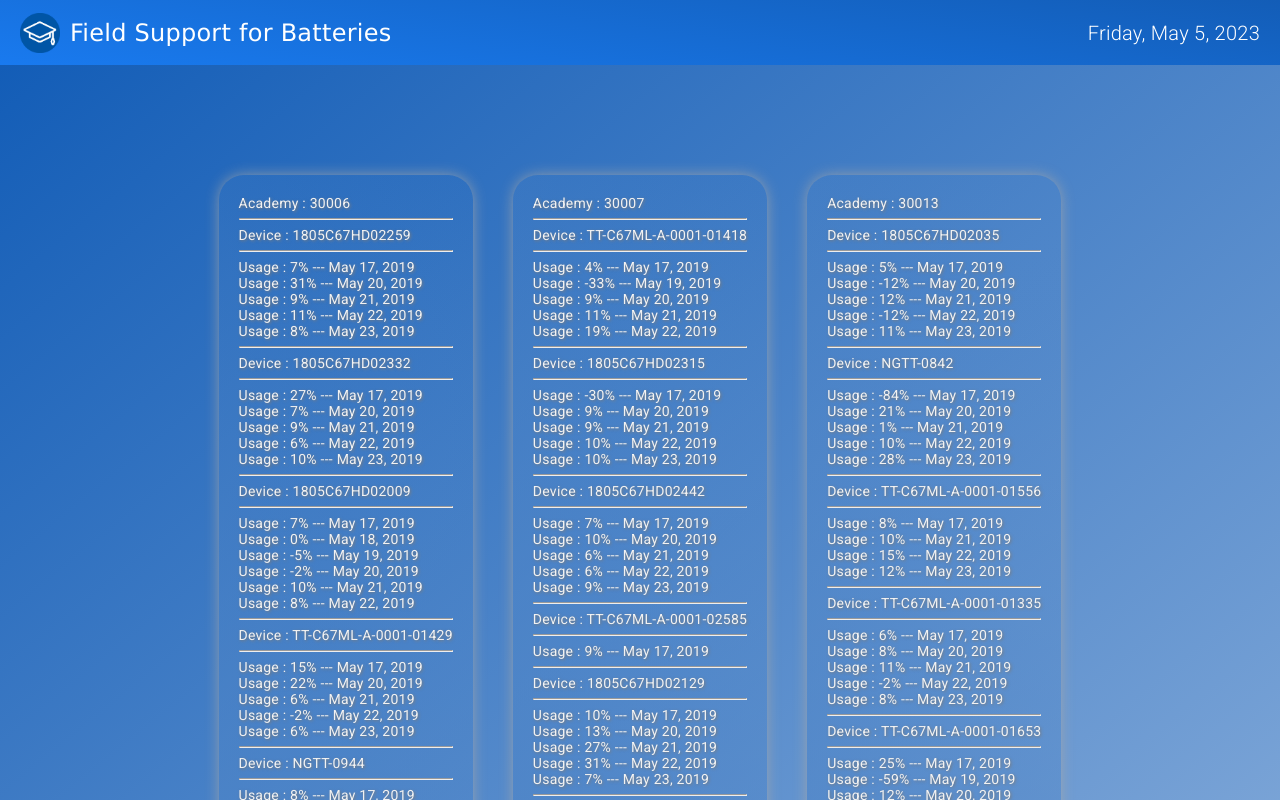
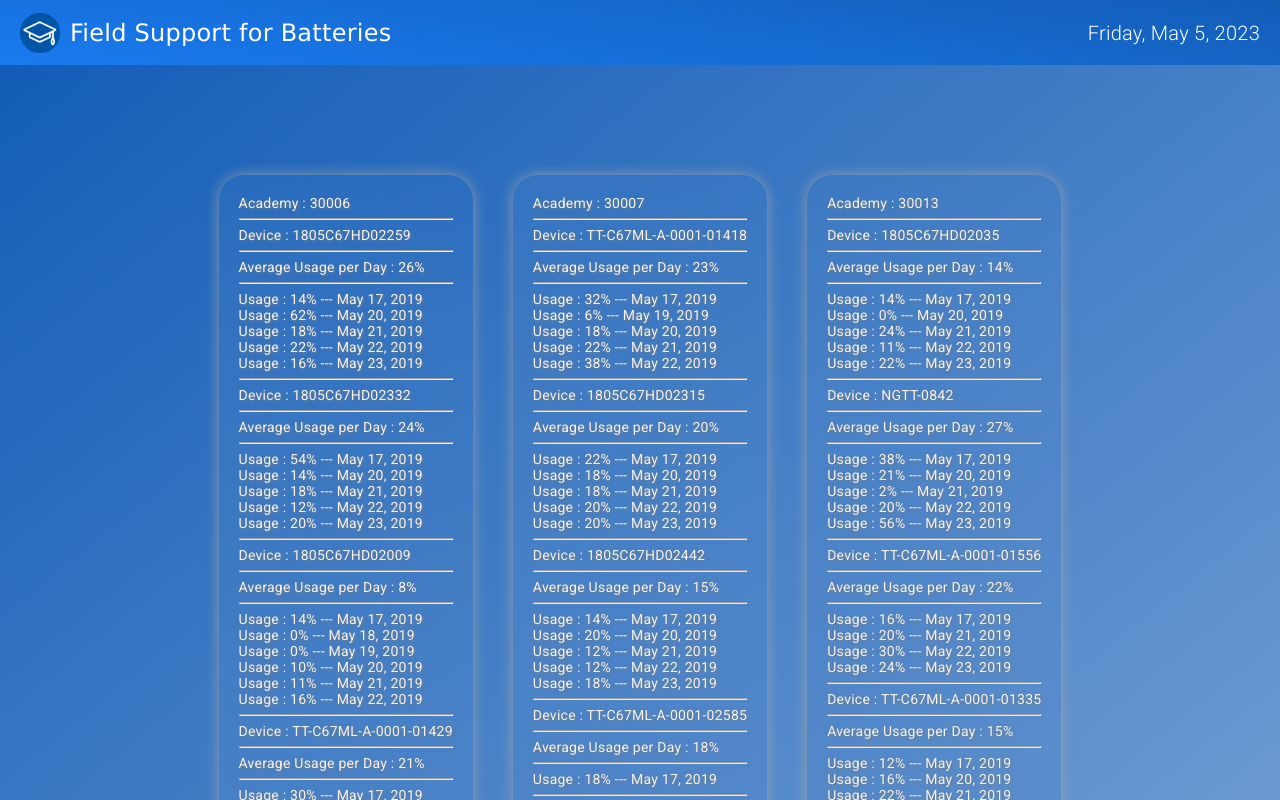
Before and after one commit to sirajwebs/edu-batteries-field-support, an Angular app: page /home in a window 1280 px wide. Shown: the top 800 px of the page. Built offline with nearby package versions, Linux system fonts and the light colour scheme.

Commit message:
Add files via upload

```diff
--- a/src/app/features/batteries-support/batteries-support.component.html
+++ b/src/app/features/batteries-support/batteries-support.component.html
@@ -2,9 +2,20 @@
   <div>Device : {{ getSerialNumber(deviceData) }}</div>
   <hr />
 
-  <div *ngFor="let dataByDate of getAverageBattery(deviceData)">
-   Usage :  {{ dataByDate[0].batteryAverage | percent }} ---
-    {{ dataByDate[0].date | date : 'mediumDate' }}
+  <div *ngFor="let dataByDate of getAverageBattery(deviceData); let i = index">
+    <div *ngIf="i === 0">
+      Average Usage per Day :
+      {{ dataByDate[0].batteryAveragePerWeek | percent }}
+      <hr />
+    </div>
+    Usage :
+    {{ dataByDate[0].batteryAveragePerDay | percent }} ---
+    {{ dataByDate[0].date | date : "mediumDate" }}
   </div>
   <hr />
+
+  <!-- <div *ngFor="let data of sortByDateTime(deviceData)">
+    {{ data.batteryLevel | percent }} --- {{ data.timestamp | date : "medium" }}
+  </div>
+  <hr /> -->
 </div>
--- a/src/app/features/batteries-support/batteries-support.component.ts
+++ b/src/app/features/batteries-support/batteries-support.component.ts
@@ -23,22 +23,50 @@ export class BatteriesSupportComponent implements OnInit {
   }
 
   getAverageBattery(deviceData: BatteryData[]): BatteryDataExt[][] {
+    /**
+     * intervals weighted by duration of 24 hours from 12AM to 12AM for each day
+     */
     const deviceDataExt: BatteryDataExt[] = [...deviceData]
     this.sortByDateTime(deviceDataExt).map(item => {
       item['date'] = item.timestamp.split('T')[0];
       return item;
     });;
     const deviceDataByDate: BatteryDataExt[][] = this.helperService.groupArrayByObject(deviceDataExt, 'date');
+    let totalUsagePerWeek = 0;
+    let dayIndex = 0;
 
     deviceDataByDate.forEach(dataByDate => {
-      dataByDate.forEach(data => {
-        data.batteryAverage = dataByDate[0].batteryLevel - dataByDate[dataByDate.length - 1].batteryLevel;
-      });
+      let totalUsagePerDay = 0;
+      for (let index = 0; index < dataByDate.length; index++) {
+        const usage = dataByDate[index].batteryLevel - dataByDate[index + 1]?.batteryLevel;
+        const batteryUsage = usage > 0 ? usage : 0;
+
+        totalUsagePerDay += batteryUsage;
+      }
+
+      totalUsagePerDay = totalUsagePerDay * this.getDayMultiplier(dataByDate);
+      deviceDataByDate[dayIndex][0].batteryAveragePerDay = totalUsagePerDay;
+      totalUsagePerWeek += totalUsagePerDay;
+
+      dayIndex++;
     });
 
-    // console.log(deviceDataByDate);
+    deviceDataByDate[0][0].batteryAveragePerWeek = totalUsagePerWeek / dayIndex;
+    console.log(deviceDataByDate);
 
     return deviceDataByDate;
+  }
+
+  getDayMultiplier(dataByDate: BatteryDataExt[]): number {
+    /**
+     * if total calulated time interval is less than 12 hours then multiply the average battery usage by 2 for 24 hours
+     */
+    const date1 = new Date(dataByDate[0].timestamp).getTime();
+    const date2 = new Date(dataByDate[dataByDate.length - 1].timestamp).getTime();
+    var diff = Math.abs(date1 - date2) / 3600000;
+
+    if (diff <= 12) { return 2 }
+    return 1;
   }
 
   sortByDateTime(deviceData: BatteryDataExt[]): BatteryDataExt[] {
--- a/src/app/shared/models/battery-data.model.ts
+++ b/src/app/shared/models/battery-data.model.ts
@@ -8,5 +8,6 @@ export interface BatteryData {
 
 export type BatteryDataExt = BatteryData & {
     date?: string;
-    batteryAverage?: number;
+    batteryAveragePerDay?: number;
+    batteryAveragePerWeek?: number;
 }
--- a/src/styles.scss
+++ b/src/styles.scss
@@ -44,12 +44,12 @@ body {
   text-shadow: 1px 1px 3px #7b7b7b;
 }
 
-.underline-title {
-  border: 2px solid #fff;
-  border-radius: 50px;
-  margin-top: 5px;
-  width: 70px;
-}
+// .underline-title {
+//   border: 2px solid #fff;
+//   border-radius: 50px;
+//   margin-top: 5px;
+//   width: 70px;
+// }
 
 // .blue-snackbar {
 //   @extend .bar-bg-color;
@@ -62,22 +62,3 @@ body {
 //   @extend .blue-snackbar;
 //   background: linear-gradient(8deg, #a20707, #940b4b);
 // }
-
-/* Scroll-bar */
-::-webkit-scrollbar {
-  width: 7px;
-  height: 5px;
-}
-::-webkit-scrollbar-track {
-  background: #f1f1f1;
-  border-radius: 70px;
-}
-::-webkit-scrollbar-thumb {
-  background: rgb(30, 71, 161);
-  border-radius: 70px;
-}
-::-webkit-scrollbar-thumb:hover {
-  background: rgb(45, 34, 105);
-  border-radius: 70px;
-}
-/* Scroll-bar */
```
